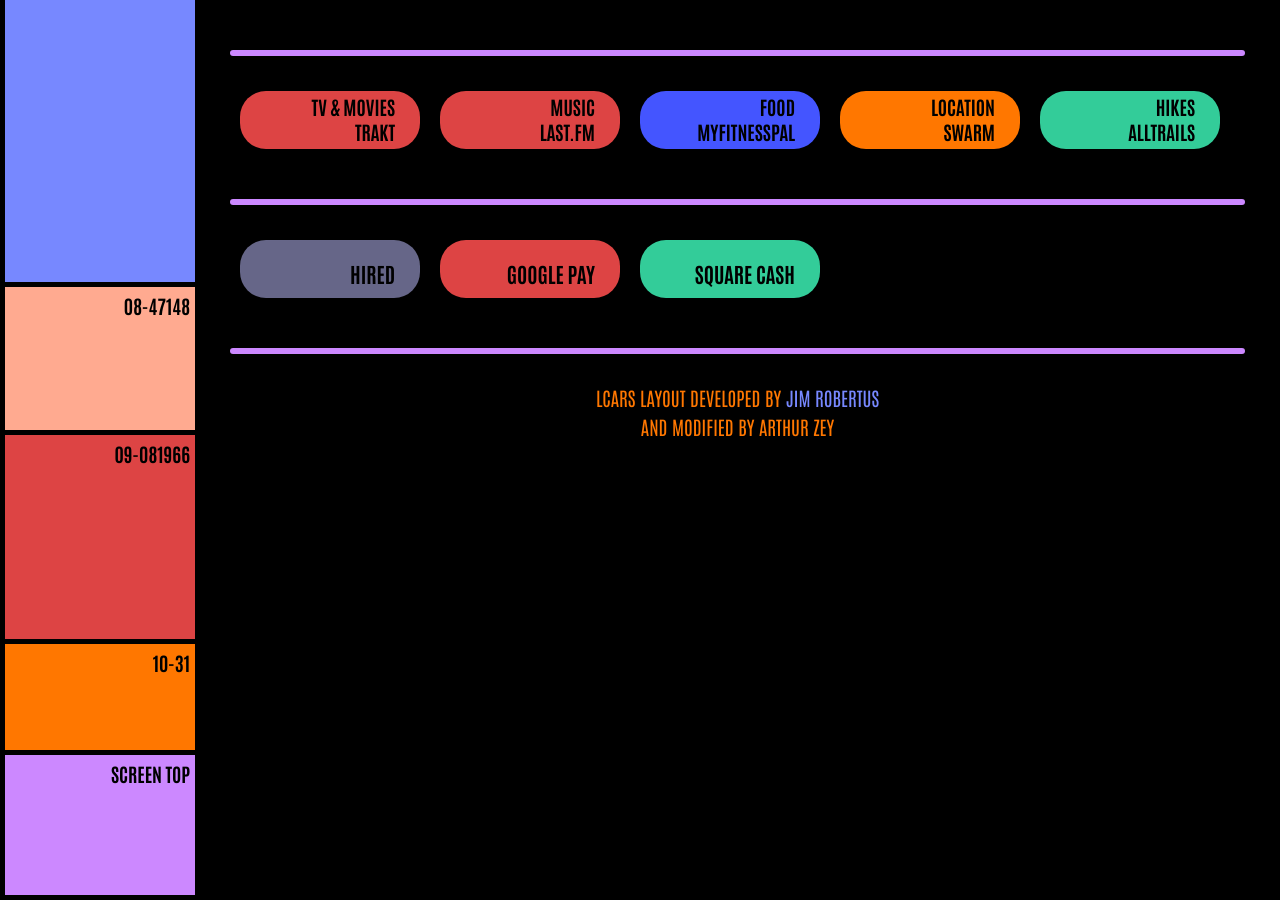
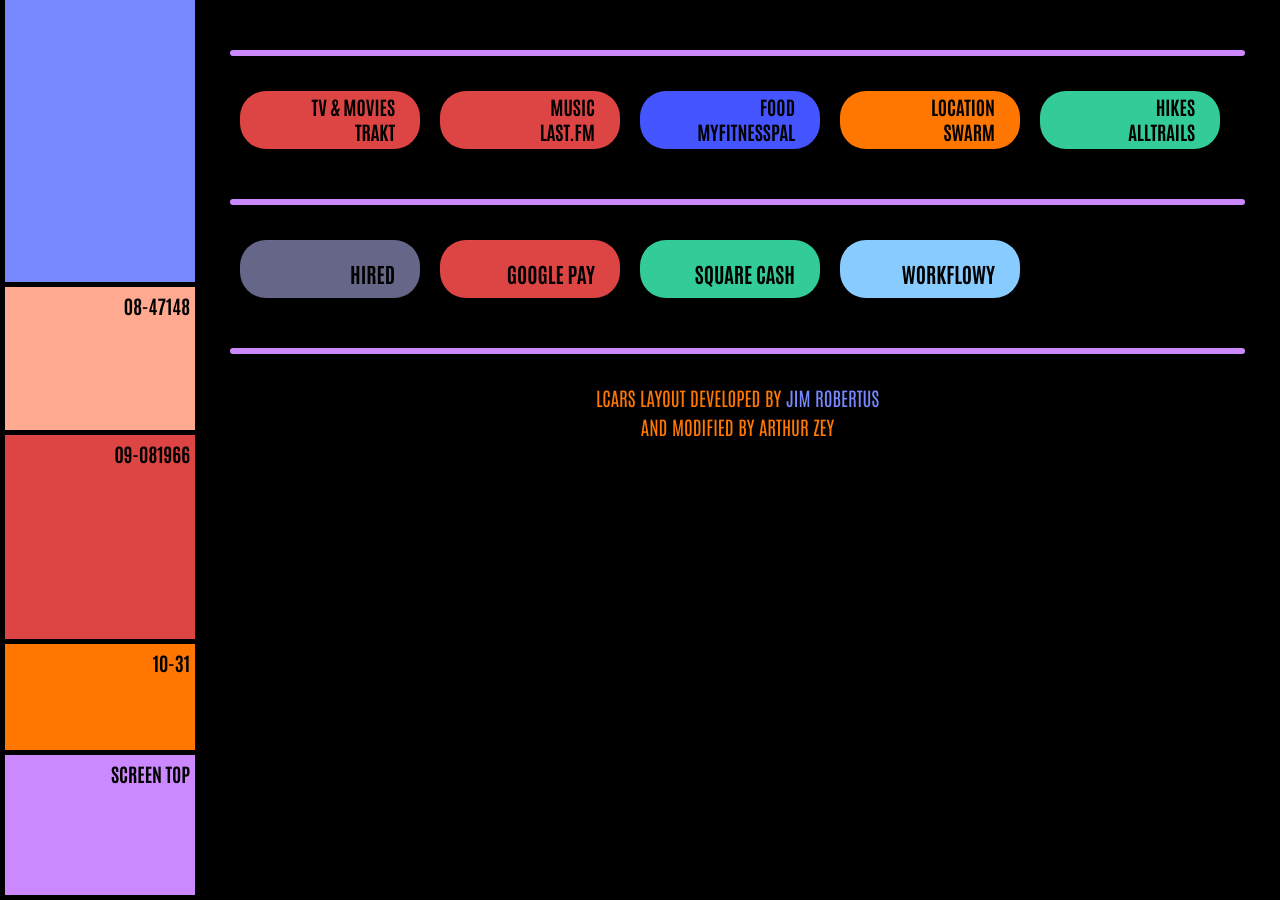
Before and after one commit to ArthurZey/arthurzey.github.io, a Jekyll site: the page built from _pages/stubs/routines.md, in a window 1280 px wide and 900 px high, scrolled down 1111 px. Built offline with Jekyll 4.4.1, drawn with Linux system fonts in a browser that asks for light colours.

Commit message:
Added referral link to WorkFlowy to footer

```diff
--- a/_layouts/lcars-classic.html
+++ b/_layouts/lcars-classic.html
@@ -278,7 +278,8 @@
 						<div class="buttons">
 							<a href="https://hired.com/x/ffcaf88af5c389141fb9293e4ee3daa5" target="_blank" class="gray">Hired</a>
 							<a href="https://g.co/payinvite/ir1lh2k" target="_blank" class="red">Google Pay</a>
-							<a href="https://cash.app/app/MJTQFSN" targte="_blank" class="green">Square Cash</a>
+							<a href="https://cash.app/app/MJTQFSN" target="_blank" class="green">Square Cash</a>
+							<a href="https://workflowy.com/invite/880a248a.lnx" target="_blank" class="ice">WorkFlowy</a>
 						</div>
 						<hr />
 						<p class="go-center">LCARS LAYOUT DEVELOPED BY <a href="https://www.thelcars.com" target="_blank">JIM ROBERTUS</a><br />AND MODIFIED BY ARTHUR ZEY</p>
```
